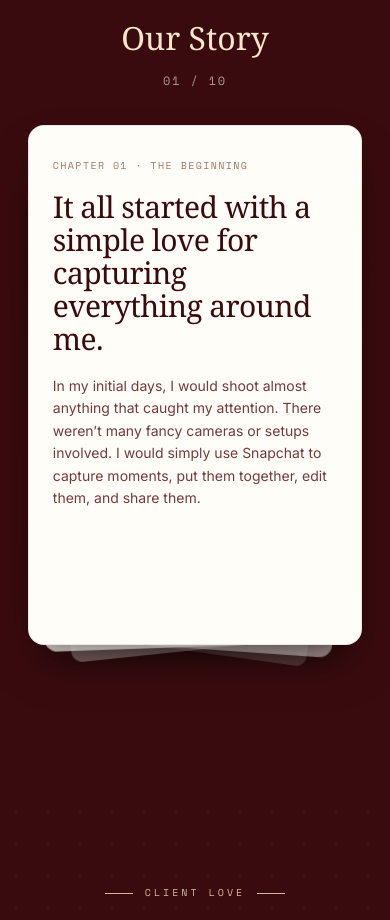
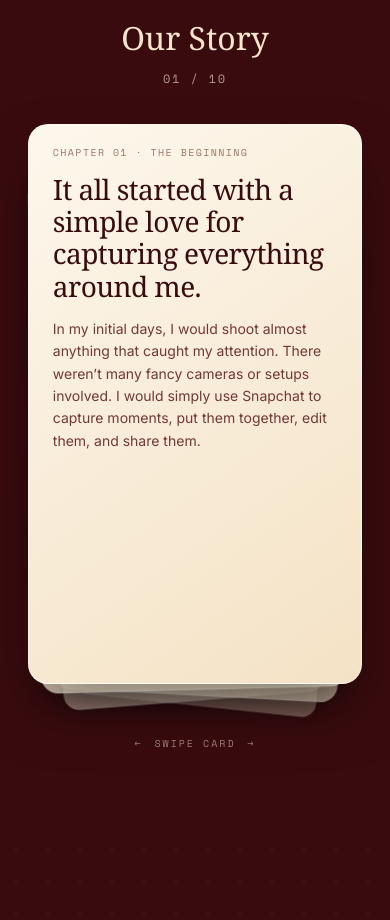
Before and after one commit to jaintulya/devportfolio, a Next.js app: page / in a window 390 px wide. Shown: the part 3660-4580 px from the top of the page. Built offline with nearby package versions, Linux system fonts and the light colour scheme; a web font is replaced by a local one.

Commit message:
mobile story

```diff
--- a/src/components/MobileMemoryStack.jsx
+++ b/src/components/MobileMemoryStack.jsx
@@ -93,12 +93,19 @@ const cardsData = [
 export default function MobileMemoryStack() {
   const [cards, setCards] = useState(cardsData);
   const [activeIndex, setActiveIndex] = useState(0);
+  const [exitDirection, setExitDirection] = useState("right");
 
   const handleDragEnd = (event, info) => {
     const offset = info.offset.x;
     const velocity = info.velocity.x;
 
-    if (offset > 100 || offset < -100 || velocity > 500 || velocity < -500) {
+    if (offset > 100 || velocity > 500) {
+      setExitDirection("right");
+      if (activeIndex < cards.length - 1) {
+        setActiveIndex((prev) => prev + 1);
+      }
+    } else if (offset < -100 || velocity < -500) {
+      setExitDirection("left");
       if (activeIndex < cards.length - 1) {
         setActiveIndex((prev) => prev + 1);
       }
@@ -120,12 +127,12 @@ export default function MobileMemoryStack() {
         alignItems: "center"
       }}
     >
-      <div style={{ marginBottom: "20px", textAlign: "center", color: "var(--brand-cream)", zIndex: 10 }}>
+      <div style={{ marginBottom: "16px", textAlign: "center", color: "var(--brand-cream)", zIndex: 10 }}>
         <h2 style={{
           fontFamily: "'Cormorant Garamond', Georgia, serif",
           fontSize: "32px",
           fontWeight: 500,
-          marginBottom: "8px",
+          marginBottom: "6px",
           color: "var(--brand-cream)"
         }}>
           Our Story
@@ -144,8 +151,8 @@ export default function MobileMemoryStack() {
         position: "relative",
         width: "100%",
         maxWidth: "380px",
-        height: "550px",
-        perspective: "1000px",
+        height: "600px",
+        perspective: "1200px",
         display: "flex",
         justifyContent: "center",
         alignItems: "center",
@@ -159,11 +166,11 @@ export default function MobileMemoryStack() {
             const isTop = index === activeIndex;
             const depthIndex = index - activeIndex;
 
-            const scale = 1 - depthIndex * 0.05;
-            const yOffset = depthIndex * 15;
-            const opacity = 1 - depthIndex * 0.2;
+            const scale = 1 - depthIndex * 0.04;
+            const yOffset = depthIndex * 18;
+            const opacity = 1 - depthIndex * 0.15;
             const zIndexVal = cards.length - index;
-            const initialRotation = depthIndex % 2 === 0 ? depthIndex * 2 : -depthIndex * 2;
+            const initialRotation = depthIndex % 2 === 0 ? depthIndex * 1.5 : -depthIndex * 1.5;
 
             return (
               <motion.div
@@ -184,34 +191,34 @@ export default function MobileMemoryStack() {
                   z: -depthIndex * 50
                 }}
                 exit={{
-                  x: 400,
+                  x: exitDirection === "left" ? -400 : 400,
                   opacity: 0,
-                  rotate: 15,
-                  transition: { duration: 0.3 }
+                  rotate: exitDirection === "left" ? -15 : 15,
+                  transition: { duration: 0.35, ease: "easeOut" }
                 }}
-                whileDrag={{ scale: 0.98, rotate: 5, cursor: "grabbing" }}
+                whileDrag={{ scale: 0.98, rotate: exitDirection === "left" ? -3 : 3, cursor: "grabbing" }}
                 style={{
                   position: "absolute",
                   width: "88%",
                   height: "100%",
-                  maxHeight: "520px",
-                  background: card.isDevarsh ? "#2b080a" : "var(--brand-ivory)",
-                  borderRadius: "16px",
+                  maxHeight: "560px",
+                  background: card.isDevarsh ? "linear-gradient(180deg, #3A0B0E 0%, #1a0506 100%)" : "linear-gradient(145deg, #FDF7EC 0%, #F4E2C5 100%)",
+                  borderRadius: "20px",
                   boxShadow: isTop
-                    ? "0 25px 50px -12px rgba(0, 0, 0, 0.4), 0 0 10px rgba(0,0,0,0.1)"
-                    : "0 10px 30px rgba(0, 0, 0, 0.3)",
+                    ? "0 30px 60px -12px rgba(0, 0, 0, 0.5), inset 0 1px 1px rgba(255,255,255,0.4)"
+                    : "0 10px 30px rgba(0, 0, 0, 0.3), inset 0 1px 1px rgba(255,255,255,0.2)",
                   zIndex: zIndexVal,
                   cursor: isTop ? "grab" : "auto",
                   display: "flex",
                   flexDirection: "column",
                   color: card.isDevarsh ? "var(--brand-cream)" : "var(--brand-maroon-dark)",
                   overflow: "hidden",
-                  border: card.isDevarsh ? "1px solid rgba(255,246,231,0.1)" : "1px solid rgba(91,23,27,0.1)",
+                  border: card.isDevarsh ? "1px solid rgba(255,246,231,0.15)" : "1px solid rgba(255,255,255,0.6)",
                   transformOrigin: "bottom center"
                 }}
               >
                 {card.isDevarsh && (
-                  <div style={{ position: "relative", width: "100%", height: "55%", flexShrink: 0, overflow: "hidden" }}>
+                  <div style={{ position: "relative", width: "100%", height: "48%", flexShrink: 0, overflow: "hidden" }}>
                     <img
                       src="/devimg.jpeg"
                       alt="Devarsh Jain"
@@ -227,26 +234,25 @@ export default function MobileMemoryStack() {
                       bottom: 0,
                       left: 0,
                       width: "100%",
-                      height: "40%",
-                      background: "linear-gradient(to bottom, transparent, #2b080a)"
+                      height: "50%",
+                      background: "linear-gradient(to bottom, transparent, #220608)"
                     }} />
                   </div>
                 )}
 
                 <div style={{
-                  padding: "24px",
+                  padding: "20px 24px 24px 24px",
                   display: "flex",
                   flexDirection: "column",
                   flex: 1,
                   justifyContent: card.isDevarsh ? "flex-end" : "center",
-                  paddingTop: card.isDevarsh ? "10px" : "32px",
                 }}>
                   <div style={{
                     fontFamily: "var(--font-mono)",
                     fontSize: "10px",
                     letterSpacing: "0.14em",
                     color: card.isDevarsh ? "#d1afa4" : "#9E776A",
-                    marginBottom: "16px",
+                    marginBottom: "12px",
                     textTransform: "uppercase"
                   }}>
                     {card.chapter}
@@ -258,7 +264,7 @@ export default function MobileMemoryStack() {
                       fontWeight: 500,
                       fontSize: "36px",
                       lineHeight: 1,
-                      margin: "0 0 4px",
+                      margin: "0 0 6px",
                     }}>
                       {card.name}
                     </h2>
@@ -281,10 +287,10 @@ export default function MobileMemoryStack() {
                     <h2 style={{
                       fontFamily: "'Cormorant Garamond', Georgia, serif",
                       fontWeight: 500,
-                      fontSize: "30px",
-                      lineHeight: 1.1,
+                      fontSize: "28px",
+                      lineHeight: 1.15,
                       letterSpacing: "-0.02em",
-                      margin: "0 0 20px",
+                      margin: "0 0 16px",
                     }}>
                       {card.heading}
                     </h2>
@@ -296,14 +302,14 @@ export default function MobileMemoryStack() {
                     flex: 1,
                     display: "flex",
                     flexDirection: "column",
-                    gap: "12px"
+                    gap: "10px"
                   }}>
-                    {card.content && (
+                    {card.content && !card.isDevarsh && (
                       <p style={{
                         fontSize: "14px",
                         lineHeight: 1.6,
                         margin: 0,
-                        color: card.isDevarsh ? "rgba(255,246,231,0.8)" : "rgba(91,23,27,0.85)"
+                        color: "rgba(91,23,27,0.85)"
                       }}>
                         {card.content}
                       </p>
@@ -312,13 +318,25 @@ export default function MobileMemoryStack() {
                     {card.quote && (
                       <p style={{
                         fontFamily: "'Cormorant Garamond', Georgia, serif",
-                        fontSize: "20px",
+                        fontSize: card.isDevarsh ? "18px" : "20px",
                         fontWeight: 500,
                         fontStyle: "italic",
-                        margin: "8px 0",
-                        color: card.isDevarsh ? "#fff" : "var(--brand-maroon-dark)"
+                        margin: "4px 0",
+                        color: card.isDevarsh ? "rgba(255,246,231,0.9)" : "var(--brand-maroon-dark)",
+                        lineHeight: 1.4
                       }}>
                         {card.quote}
+                      </p>
+                    )}
+
+                    {card.isDevarsh && card.content && (
+                       <p style={{
+                        fontSize: "14px",
+                        lineHeight: 1.6,
+                        margin: "4px 0 0 0",
+                        color: "rgba(255,246,231,0.7)"
+                      }}>
+                        {card.content}
                       </p>
                     )}
 
@@ -326,16 +344,17 @@ export default function MobileMemoryStack() {
                       <div style={{
                         display: "inline-block",
                         background: "rgba(91,23,27,0.06)",
-                        padding: "8px 16px",
+                        padding: "6px 14px",
                         borderRadius: "20px",
                         fontFamily: "'Cormorant Garamond', Georgia, serif",
-                        fontSize: "22px",
+                        fontSize: "20px",
                         fontStyle: "italic",
                         textAlign: "center",
-                        marginTop: "8px",
-                        marginBottom: "8px",
+                        marginTop: "6px",
+                        marginBottom: "6px",
                         color: "var(--brand-maroon-dark)",
-                        alignSelf: "flex-start"
+                        alignSelf: "flex-start",
+                        border: "1px solid rgba(91,23,27,0.1)"
                       }}>
                         {card.visual}
                       </div>
@@ -344,7 +363,7 @@ export default function MobileMemoryStack() {
                     {card.statement && (
                       <p style={{
                         fontFamily: "'Cormorant Garamond', Georgia, serif",
-                        fontSize: "26px",
+                        fontSize: "24px",
                         fontWeight: 500,
                         lineHeight: 1.2,
                         margin: "4px 0",
@@ -356,14 +375,14 @@ export default function MobileMemoryStack() {
 
                     {card.bullets && (
                       <ul style={{
-                        margin: "8px 0",
+                        margin: "6px 0",
                         paddingLeft: "18px",
-                        fontSize: "14px",
-                        lineHeight: 1.6,
+                        fontSize: "13.5px",
+                        lineHeight: 1.5,
                         color: "rgba(91,23,27,0.85)"
                       }}>
                         {card.bullets.map((bullet, i) => (
-                          <li key={i} style={{ marginBottom: "6px" }}>{bullet}</li>
+                          <li key={i} style={{ marginBottom: "4px" }}>{bullet}</li>
                         ))}
                       </ul>
                     )}
@@ -397,23 +416,47 @@ export default function MobileMemoryStack() {
         </AnimatePresence>
       </div>
 
-      {activeIndex === cards.length - 1 && (
-        <motion.div
-          initial={{ opacity: 0, y: 10 }}
-          animate={{ opacity: 1, y: 0 }}
-          transition={{ delay: 0.5 }}
-          style={{
+      <div style={{
         marginTop: "30px",
         textAlign: "center",
-            color: "rgba(255,246,231,0.6)",
+        color: "rgba(255,246,231,0.5)",
         fontFamily: "var(--font-mono)",
         fontSize: "10px",
-            letterSpacing: "0.15em"
-          }}
+        letterSpacing: "0.2em",
+        display: "flex",
+        alignItems: "center",
+        justifyContent: "center",
+        gap: "12px",
+        height: "20px"
+      }}>
+        {activeIndex < cards.length - 1 ? (
+          <>
+            <motion.span
+              initial={{ x: 5, opacity: 0.5 }}
+              animate={{ x: 0, opacity: 1 }}
+              transition={{ repeat: Infinity, duration: 1, repeatType: "reverse" }}
+            >
+              ←
+            </motion.span>
+            SWIPE CARD
+            <motion.span
+              initial={{ x: -5, opacity: 0.5 }}
+              animate={{ x: 0, opacity: 1 }}
+              transition={{ repeat: Infinity, duration: 1, repeatType: "reverse" }}
+            >
+              →
+            </motion.span>
+          </>
+        ) : (
+          <motion.div
+            initial={{ opacity: 0, y: -5 }}
+            animate={{ opacity: 1, y: 0 }}
+            transition={{ repeat: Infinity, duration: 1.5, repeatType: "reverse" }}
           >
             CONTINUE ↓
           </motion.div>
         )}
+      </div>
     </section>
   );
 }
```
Lines whose indentation alone changed are shown as unchanged.
